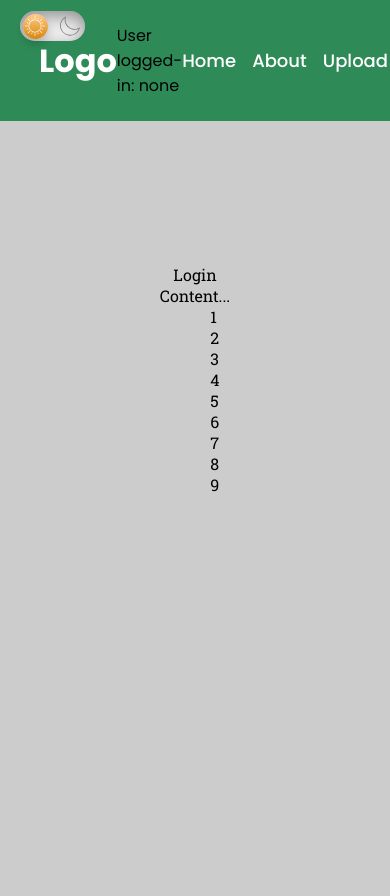
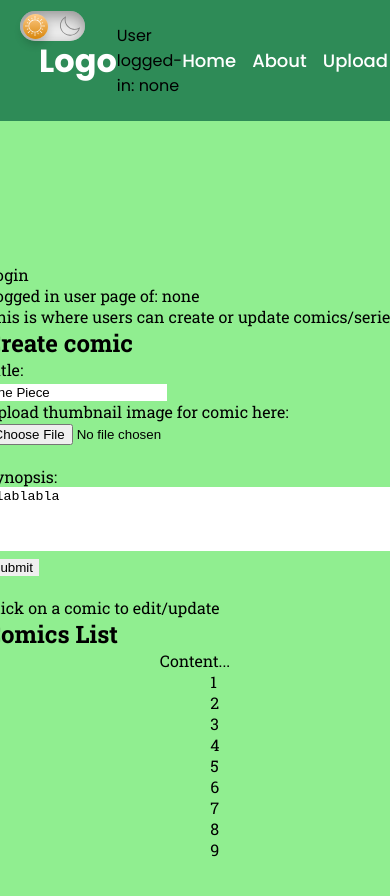
Before and after one commit to Moja321/webcomic-site-fe, a React (Create React App) app: page /login in a window 390 px wide. Shown: the top 896 px of the page. Before the commit the page ends 844 px from the top, so only its background shows below. Built offline with nearby package versions, Linux system fonts and the light colour scheme.

Commit message:
create comic function added

```diff
--- a/src/App.css
+++ b/src/App.css
@@ -356,3 +356,41 @@ h1 {
   }
 
 }
+
+/* .pages-container{
+  display: flex;
+  flex-direction: column;
+} */
+
+ul.no-bullets {
+  list-style-type: none;
+  /* justify-content: center; */
+  /* align-items: center; */
+  text-align: center;
+  margin: 0;
+  padding: 0;
+}
+
+.comic-page{
+  width: 650px;
+  margin-right: 2px;
+  margin-left: 2px;
+}
+
+@media only screen and (max-width: 600px) {
+  body {
+    background-color: aquamarine;
+  }
+  .comic-page{
+      width:400px;
+  }
+}
+
+@media only screen and (max-width: 400px) {
+  body {
+    background-color: lightgreen;
+  }
+  .comic-page{
+      width:250px;
+  }
+}
--- a/src/App.jsx
+++ b/src/App.jsx
@@ -168,7 +168,13 @@ const App = () => {
 
                 }></Route>
                 <Route path='/comics' element={<Comics />}></Route>
-                <Route path='/login' element={<Login />}></Route>
+                <Route path='/login' element={
+
+                    <Context.Provider value={[loggedinUser, setLoggedinUser]}>
+                        <Login />
+                    </Context.Provider>
+
+                }></Route>
                 <Route path='/comics/:id/comic' element={<Comic />}></Route>
                 <Route path='/comics/:id/:chapterid' element={<Chapter />}></Route>
             </Routes>
--- a/src/Components/Pages/Chapter.jsx
+++ b/src/Components/Pages/Chapter.jsx
@@ -65,7 +65,10 @@ const Chapter = () => {
         const formData = new FormData(form);
 
         console.log("id is :" + id);
+
+        //note that navigate does not refresh the page if already at the same url
         navigate("/comics/" + id + "/" + formData.get("chapterid"));
+
     }
 
   return (
@@ -96,15 +99,19 @@ const Chapter = () => {
       </form>
       <div className="pages-container">
 
-        <ul>
+        <ul className=''>
         {
           chapterImgs["chapterImgs"] ?
           chapterImgs["chapterImgs"][0]["comics"]["chapters"].map((chapters)=>(
             chapters._id == chapterid ?
 
-            chapters["pageImg"].map((page)=>(
+            chapters["pageImg"].map((page,index)=>(
 
-              <p>{page}</p>
+              //<p>{page}</p>
+              <div>
+                <img src={page} className="comic-page" alt={"chapter page number" + (index + 1)}/>
+                <br />
+              </div>
 
             ))
 
--- a/src/Components/Pages/Login.jsx
+++ b/src/Components/Pages/Login.jsx
@@ -1,8 +1,128 @@
-import React from 'react'
+import React from 'react';
+import { useState, useContext } from 'react';
+import { Context } from '../../App';
 
 const Login = () => {
+
+  const [loggedinUser, setLoggedinUser] = useContext(Context);
+
+  const [formValues, setFormValues] = useState({ title: 'One Piece'});
+  const handleChange = (event) => {
+      //notice the 2 different forms of deconstructuring used below*
+      const { name, value } = event.target;
+      setFormValues({ ...formValues, [name]: value });
+  };
+
+  const handleCreateComic = (event) => {
+    console.log("Start of handleCreateComic():");
+    event.preventDefault();
+
+    let formData = new FormData();
+    formData.append('title', event.target.title.value);
+    formData.append('comicImg', event.target.comicImg.files[0]);
+    formData.append('synopsis', event.target.synopsis.value);
+
+    //const form = new FormData(event.target);
+
+    alert('Submitted comic details for creation: Title:' + formValues.title);
+    console.log("formData : ");
+    //Display the key/value pairs
+    for (var pair of formData.entries())
+    {
+      console.log(pair[0]+ ', '+ pair[1]);
+    }
+    // console.log(formData);
+    // console.log(formData.title);
+    createComic(formData).then((data) => {
+        alert('Comic :' + data.title + ' has been created!');
+    });
+}
+
+  const createComic = async (input) => {
+    console.log("start of register()");
+
+    // const formData = new FormData();
+
+    // formData.append("files", input.comicImg[0]);
+    // input = { ...input, comicImg: input.comicImg[0].name };
+    // formData.append("recipe", JSON.stringify(input));
+
+    const response = await fetch("http://localhost:3001/editcomics", {
+
+        method: "POST",
+        credentials: 'include',
+
+        body: input,
+
+    });
+    const data = await response.json();
+
+    console.log("createComic result:");
+    console.log(data);
+    //setLoggedinUser(data);
+    return data;
+
+    //maybe need to refresh the page after succesful api call to update edit comics list
+}
+
   return (
-    <div>Login</div>
+    <div className="">
+
+      <div>Login</div>
+      <p>Logged in user page of:  {loggedinUser["username"] || "none"} </p>
+      <p>This is where users can create or update comics/series</p>
+
+      <h2>Create comic</h2>
+      <form onSubmit={handleCreateComic} encType="multipart/form-data">
+        <label for="title">Title:</label><br/>
+        <input type="text" id="title" name="title" onChange={handleChange} value={formValues.title} required/><br/>
+
+        <p>Upload thumbnail image for comic here:</p>
+        <input type="file" accept="image/jpeg" id="comicImg" name="comicImg" required/><br/>
+        <output id="preview"></output><br/>
+
+        <label for="synopsis">Synopsis:</label><br/>
+        <textarea id="synopsis" name="synopsis" rows="4" cols="50" required>blablabla</textarea><br/>
+
+        <input type="submit" value="Submit"/>
+      </form>
+      <br/>
+
+      <p>Click on a comic to edit/update</p>
+      <h2>Comics List</h2>
+      <ul>
+
+        { loggedinUser["username"] ?
+            loggedinUser["comics"].map((comic)=>(
+              <li>
+
+                <p>{comic.title}</p>
+                <img src={comic.mainImg} width="200px" alt="comic main image"/>
+                <br/>
+                <br/>
+                <a href=""><button>EDIT</button></a>
+                <form
+                  style={{display: "inline"}}
+                  action=""
+                  method="POST"
+                >
+                  <input type="submit" value="DELETE" />
+                </form>
+
+
+              </li>
+            ))
+
+            : null
+        }
+
+      </ul>
+
+
+
+
+    </div>
+
   )
 }
 
--- a/src/Components/Pages/Upload.jsx
+++ b/src/Components/Pages/Upload.jsx
@@ -1,6 +1,7 @@
 import React from 'react'
 import { useState, useContext } from 'react';
 import { Context } from '../../App';
+//import { data } from 'react-router-dom';
 
 const Upload = () => {
 
@@ -15,13 +16,19 @@ const Upload = () => {
         setFormData({ ...formData, [name]: value });
     };
 
+    const [regData, setRegData] = useState({ username:'Brock', password:'Brock123', email:'Brock@yahoo.com' });
+    const handleRegChange = (event) => {
+        const { name, value } = event.target;
+        setRegData({ ...regData, [name]: value});
+    }
+
 
     //const [name, setName] = React.useState('');
     const handleSubmit = (event) => {
-        console.log("Start of handleSubmit:");
+        console.log("Start of handleSubmit():");
         event.preventDefault();
         alert('Submitted Name: ' + formData.username + ', Submitted Password: ' + formData.password);
-        login (formData);
+        login(formData);
     }
 
     const handleLogout = (event) => {
@@ -31,8 +38,38 @@ const Upload = () => {
         logout().then((data) => {setLoggedinUser(data)});
     }
 
+    const handleRegister = (event) => {
+        console.log("Start of handleRegister():");
+        event.preventDefault();
+        alert('Submitted Name for registration: ' + regData.username + ', Submitted Password: ' + regData.password + ', Submitted Email: ' + regData.email);
+        register(regData).then((data) => {
+            alert('User :' + data.createdUser + ' has been registered!');
+        });
+    }
+
+    const register = async (input) => {
+        console.log("start of register()");
+
+        const response = await fetch("http://localhost:3001/signup", {
+
+            method: "POST",
+            credentials: 'include',
+            headers: {
+            'Content-Type': 'application/json',
+            },
+            body: JSON.stringify(input),
+
+        });
+        const data = await response.json();
+
+        console.log("signup request result:");
+        console.log(data);
+        //setLoggedinUser(data);
+        return data;
+    }
+
     const login = async (input) => {
-        console.log("start of handleLogin");
+        console.log("start of login()");
 
         const response = await fetch("http://localhost:3001/login", {
 
@@ -74,13 +111,13 @@ const Upload = () => {
         <div className="register" style={{marginBottom:"20px"}}>
             <h2>Register</h2>
 
-            <form action="" method="POST">
-                <label for="username">Username:</label><br/>
-                <input type="text" id="username" name="username" defaultValue="John"/><br/>
-                <label for="email">E-mail:</label><br/>
-                <input type="email" id="email" name="email" defaultValue="John@yahoo.com"/><br/>
-                <label for="password">Password:</label><br/>
-                <input type="password" id="password" name="password" defaultValue="John123"/><br/>
+            <form onSubmit={handleRegister}>
+                <label for="reg-username">Username:</label><br/>
+                <input type="text" id="reg-username" name="username" value={regData.username} onChange={handleRegChange} required/><br/>
+                <label for="reg-password">Password:</label><br/>
+                <input type="password" id="reg-password" name="password" value={regData.password} onChange={handleRegChange} required/><br/>
+                <label for="reg-email">Email:</label><br/>
+                <input type="email" id="reg-email" name="email" value={regData.email} onChange={handleRegChange} required/><br/>
                 <br/>
                 <input type="submit" value="Submit"/>
             </form>
@@ -90,10 +127,10 @@ const Upload = () => {
         <div className="login">
             <h2>Login</h2>
             <form onSubmit={handleSubmit}>
-                <label for="username">Username:</label><br/>
-                <input type="text" id="loginusername" name="username" value={formData.username} onChange={handleChange}/><br/>
-                <label for="password">Password:</label><br/>
-                <input type="password" id="loginpassword" name="password" value={formData.password} onChange={handleChange}/><br/>
+                <label for="login-username">Username:</label><br/>
+                <input type="text" id="login-username" name="username" value={formData.username} onChange={handleChange} required/><br/>
+                <label for="login-password">Password:</label><br/>
+                <input type="password" id="login-password" name="password" value={formData.password} onChange={handleChange} required/><br/>
                 <br/>
                 <input type="submit" value="Submit"/>
             </form>
```
